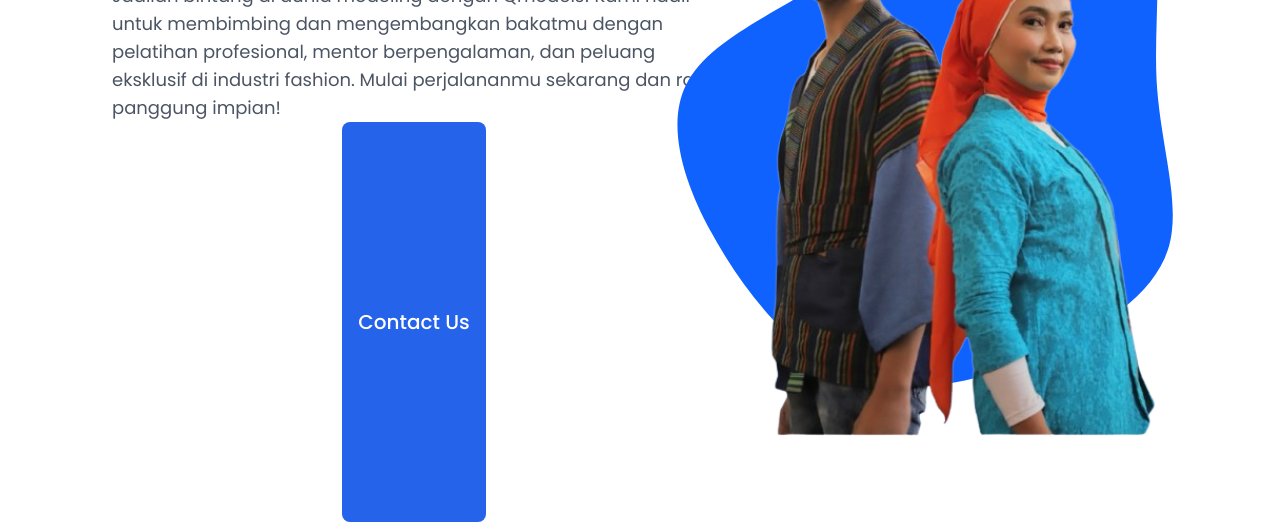
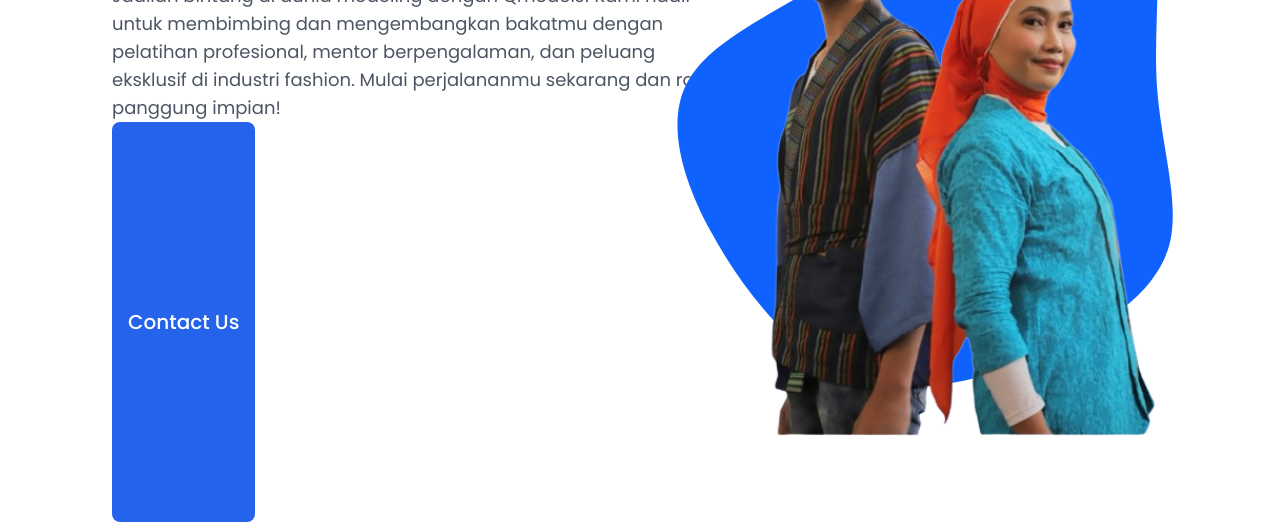
Before and after one commit to VinoSheesh/Qmodels, a website: page public/index.html in a window 1280 px wide. Shown: the part 278-800 px from the top of the page. Drawn offline with nearby package versions, Linux system fonts and the light colour scheme; files that its build step writes are made by us from their sources; a web font is replaced by a local one.

Commit message:
updated button

```diff
--- a/public/index.html
+++ b/public/index.html
@@ -76,8 +76,8 @@
                     <p class="font-poppins pl-8 text-lg text-gray-600 max-w-prose">Jadilah bintang di dunia modeling dengan Qmodels! Kami hadir untuk membimbing dan mengembangkan bakatmu dengan pelatihan profesional, mentor berpengalaman, dan peluang eksklusif di industri fashion. Mulai perjalananmu sekarang dan raih panggung impian!</p>
                 </div>
 
-                <div class="flex-1 flex h-full w-full ml-20 justify-center">
-                    <button class="bg-blue-600  hover:bg-blue-800 text-white font-medium rounded-lg text-xl px-4 py-4 text-center ml-8">Contact Us</button>
+                <div class="flex-1 flex w-full ml-20 ">
+                    <button class="bg-blue-600 hover:bg-blue-800 text-white font-medium rounded-lg text-xl px-4 py-4 text-center ml-8">Contact Us</button>
 
                 </div>
             </div>
```
Also changed, not shown: public/css/output.css (added).
